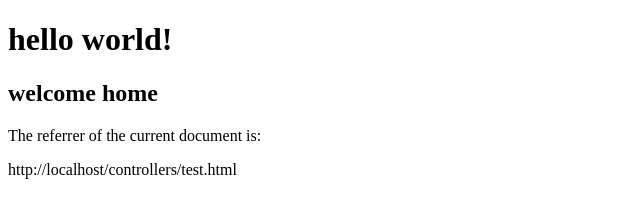
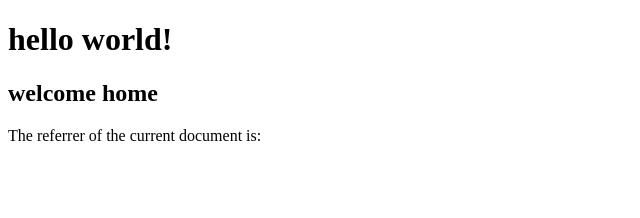
Before and after one commit to readlang/hanawilo-music, a website: page controllers/test.html in a window 1280 px wide. Shown: the whole page, without its empty margins (0-640 px from the left). Drawn offline with Linux system fonts and the light colour scheme.

Commit message:
update to test.html

```diff
--- a/controllers/test.html
+++ b/controllers/test.html
@@ -15,13 +15,15 @@
         <p id="demo"></p>
 
         <script>
-            document.getElementById("demo").innerHTML = window.location.href;
-            console.log(window.location.href);
-            console.log(window.parent.location);
-            console.log(window.parent);
-            console.log(document.referrer); // give page that linked to current page
-            console.log(document.location.href);
-            console.log(document.location.ancestorOrigins);
+            document.getElementById("demo").innerHTML = document.referrer;
+            console.log(window.location.href);  // iframe child url
+            console.log(window.parent.location);  // give the
+            console.log(window.parent);           // gives the
+            console.log(document.referrer); // give page that linked to current page - WORKS to get parent url
+            console.log(document.location.href);  // iframe child url
+            console.log(document.location.ancestorOrigins);  // WORKS to give the parent url!! not in firefox
+
+
         </script>
 
     </body>
```
